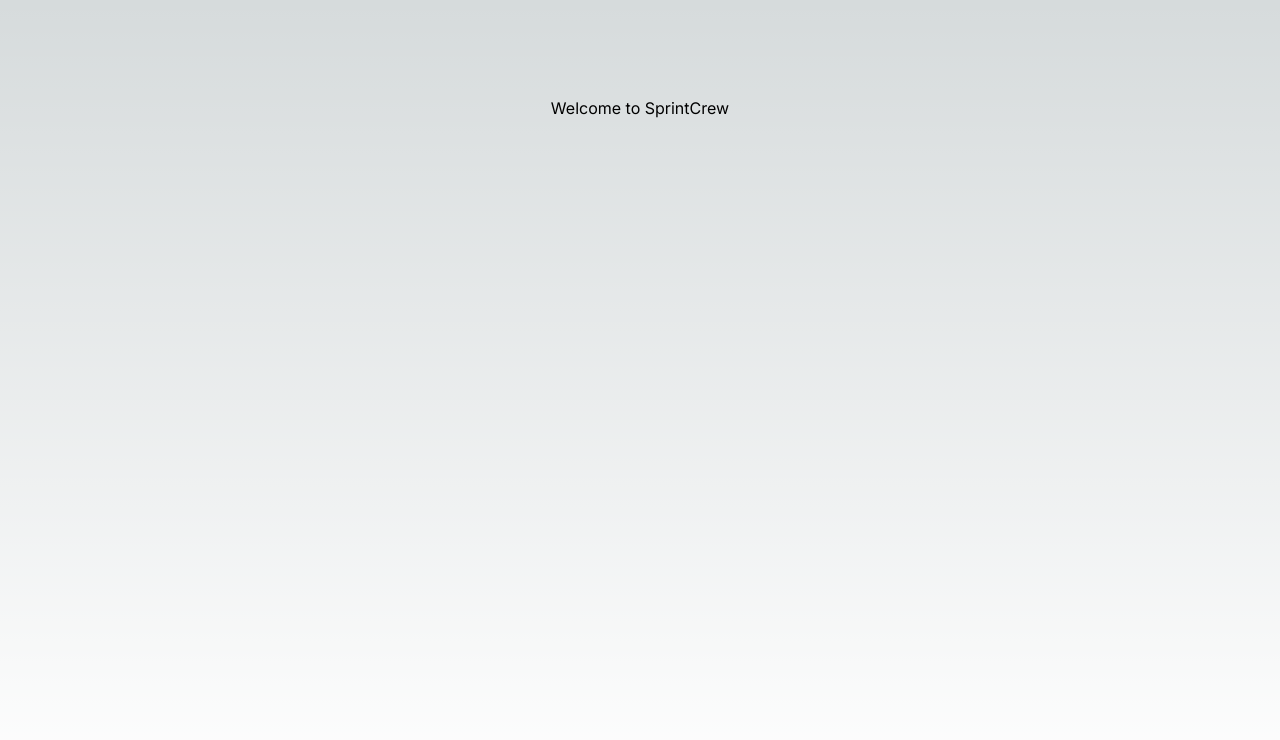
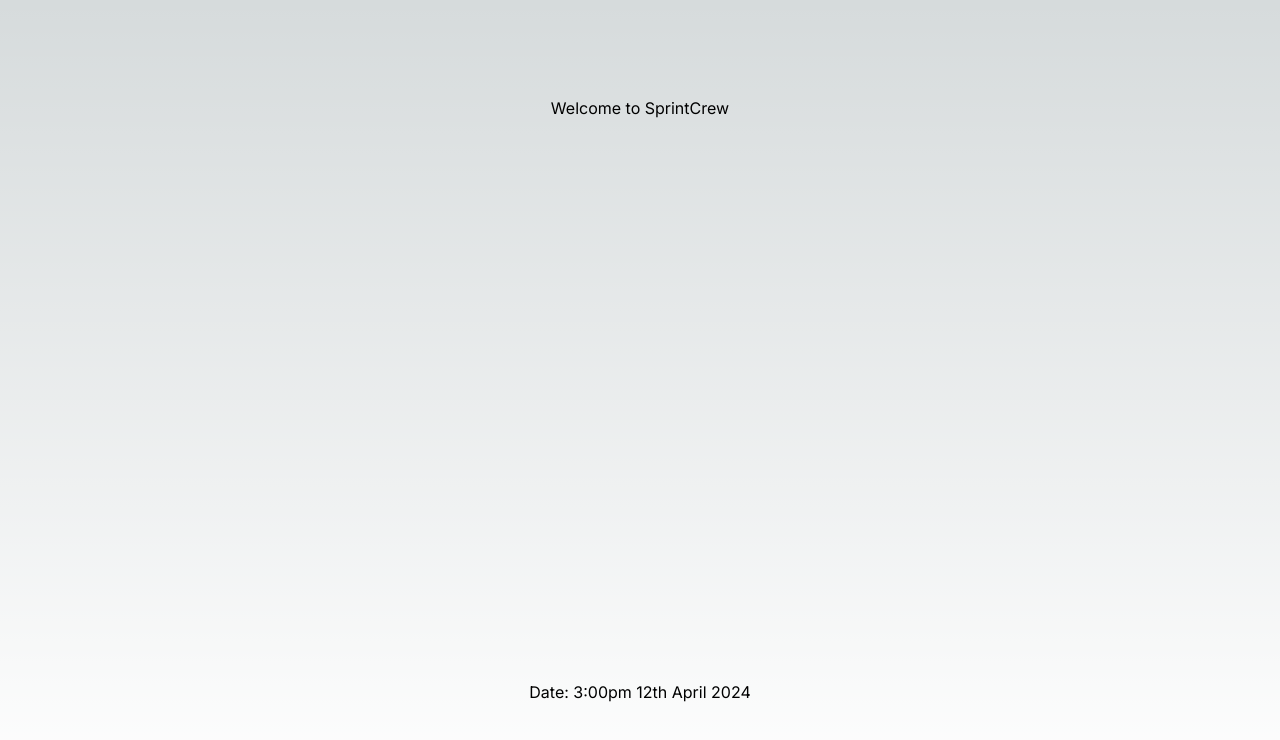
Before and after one commit to Aishwarya-S1618/jira_clone, a Next.js app: page / in a window 1280 px wide. Shown: the top 740 px of the page. Built offline with nearby package versions, Linux system fonts and the light colour scheme.

Commit message:
date commit

```diff
--- a/app/page.js
+++ b/app/page.js
@@ -4,6 +4,7 @@ export default function Home() {
   return (
     <main className="flex min-h-screen flex-col items-center justify-between p-24">
       <div>Welcome to SprintCrew</div>
+      <p>Date: 3:00pm 12th April 2024</p>
     </main>
   );
 }
```
